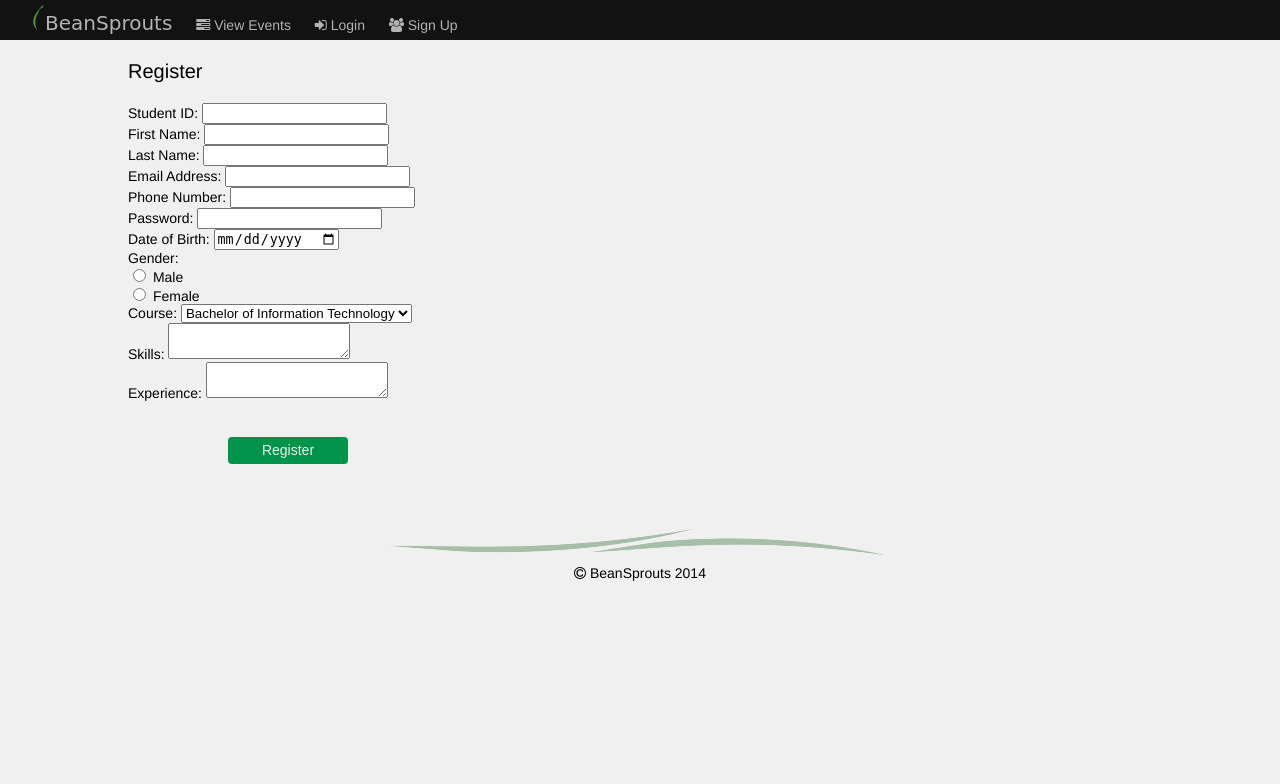
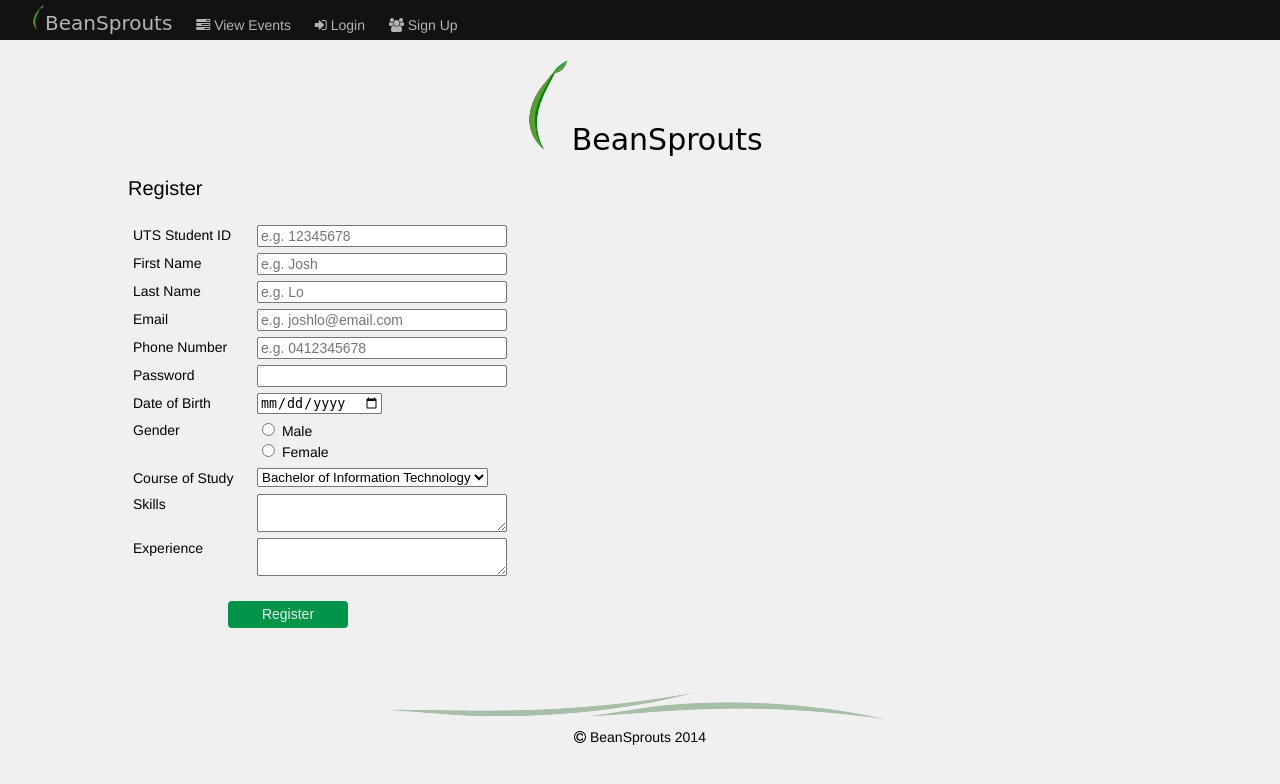
Before and after one commit to SerriLaw/SDP-TeamHD, a PHP site: page /register in a window 1280 px wide. Shown: the top 784 px of the page. Run offline with PHP 8.4, Linux system fonts and the light colour scheme; data comes from the database, SQL or seed files in the repository; some web fonts are replaced.

Commit message:
styling for register

```diff
--- a/view/register.php
+++ b/view/register.php
@@ -71,20 +71,56 @@
 	</head>
 	<body>
         <?php include("menu.php"); ?>
+
+
         <div id="wrap">
+        	<div id="hero"><img src="view/img/icon.png" alt="BeanSprouts" id="bigbean"><span id="bigbeantext">BeanSprouts</span></div>
 			<div class="heroname">Register</div>
+			<div id="error"></div>
+
 			<form action="" method="post">
-				Student ID: <input type="text" id="studentID"> <br>
-				First Name: <input type="text" id="firstName"> <br>
-				Last Name: <input type="text" id="lastName"> <br>
-				Email Address: <input type="text" id="email"> <br>
-				Phone Number: <input type="text" id="phone"> <br>
-				Password: <input type="password" id="password"> <br>
-				Date of Birth: <input type="date" id="dateOfBirth"> <br>
-				Gender: <br>
+
+				<table>
+					<tr class="input">
+						<td class="label">UTS Student ID</td>
+						<td class="field"><input type="text" class="textbox" id="studentID" placeholder="e.g. 12345678"></td>
+					</tr>
+					<tr class="input">
+						<td class="label">First Name</td>
+						<td class="field"><input type="text" class="textbox" id="firstName" placeholder="e.g. Josh"></td>
+					</tr>
+					<tr class="input">
+						<td class="label">Last Name</td>
+						<td class="field"><input type="text" class="textbox" id="lastName" placeholder="e.g. Lo"></td>
+					</tr>
+					<tr class="input">
+						<td class="label">Email</td>
+						<td class="field"><input type="text" class="textbox" id="email" placeholder="e.g. joshlo@email.com"></td>
+					</tr>
+
+					<tr class="input">
+						<td class="label">Phone Number</td>
+						<td class="field"><input type="text" class="textbox" id="phone" placeholder="e.g. 0412345678"></td>
+					</tr>
+					<tr class="input">
+						<td class="label">Password</td>
+						<td class="field"><input input type="password" id="password" class="textbox"></td>
+					</tr>
+					<tr class="input">
+						<td class="label">Date of Birth</td>
+						<td class="field"><input type="date" id="dateOfBirth"></td>
+					</tr>
+					<tr class="input">
+						<td class="label">Gender</td>
+						<td class="field">
 							<input type="radio" name="gender" value="m"> Male <br>
 							<input type="radio" name="gender" value="f"> Female <br>
-				Course: <select id="courseID">
+						</td>
+					</tr>
+					<tr class="input">
+						<td class="label">Course of Study</td>
+						<td class="field">
+							<select id="courseID">
 								<?php
 									include("model/db.php");
 									$sql = "SELECT * FROM course";
@@ -95,11 +131,27 @@
 									}
 
 								?>
-						</select> <br>
-				Skills: <textarea id="skills"></textarea> <br>
-				Experience: <textarea id="experience"></textarea> <br> <br>
+							</select>
+						</td>
+					</tr>
+					<tr class="input">
+						<td class="label">Skills</td>
+						<td class="field">
+							<textarea id="skills" class="textbox"></textarea>
+						</td>
+					</tr>
+					<tr class="input">
+						<td class="label">Experience</td>
+						<td class="field">
+							<textarea id="experience" class="textbox"></textarea>
+						</td>
+					</tr>
+
+
+				</table>
+
 				<div class="input"><input type="submit" value="Register" id="register" class="formButton"></div>
-				<div id="error"></div>
+
 			</form>
 			<div class="footer">
 		    	<img src="view/img/image-green.png" alt="BeanSprouts Footer">
```
Lines whose indentation alone changed are shown as unchanged.
